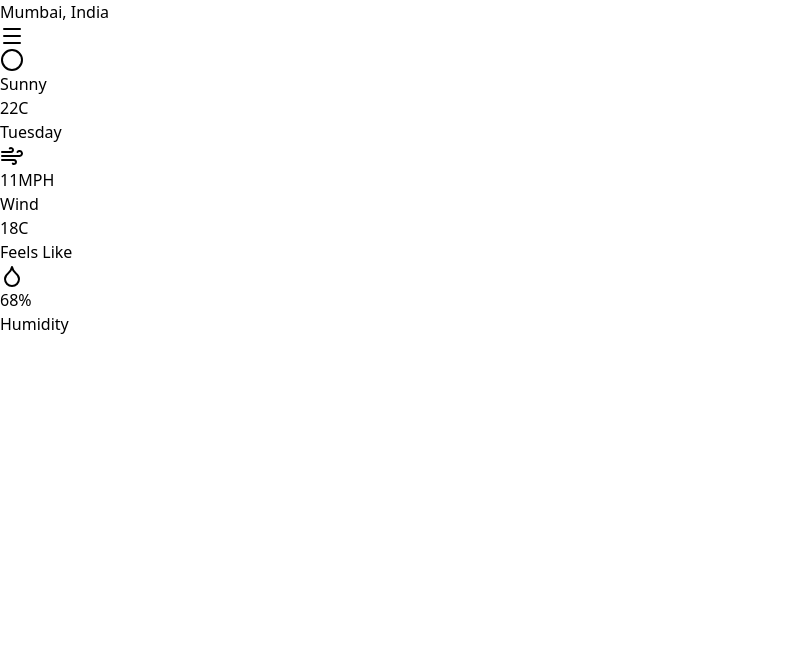
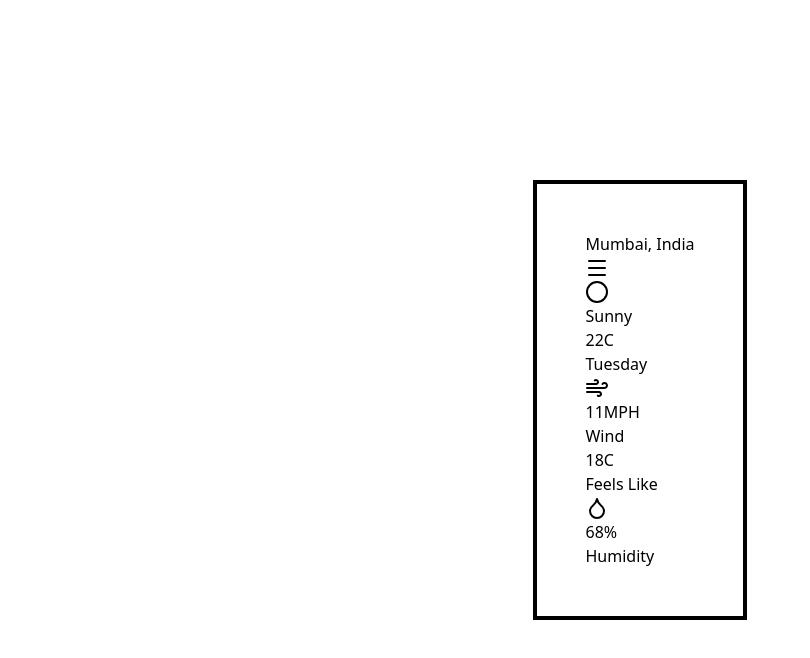
Before and after one commit to avanthikhakandasamy/weatherapplication, a React (Vite) app: page / in a window 1280 px wide. Shown: the top 658 px of the page, without its empty margins (0-810 px from the left). Built offline with nearby package versions, Linux system fonts and the light colour scheme.

Commit message:
REFACTOR: WeatherCard layout updated

```diff
--- a/src/App.tsx
+++ b/src/App.tsx
@@ -1,12 +1,10 @@
 import './App.css'
-import WeatherCard from './components/weather/WeatherCard'
+import MainPage from './pages/MainPage'
 
 function App() {
 
   return (
-    <div className='App'>
-      <WeatherCard/>
-    </div>
+    <MainPage />
   )
 }
 
--- a/src/components/weather/WeatherCard.tsx
+++ b/src/components/weather/WeatherCard.tsx
@@ -2,7 +2,7 @@ import { Menu, Circle, Wind, Droplet } from 'lucide-react';
 
 const WeatherCard = () => {
     return (
-        <div className="WeatherCard">
+        <div className="WeatherCard border-4 p-12">
             <div className="locationStat">
                 Mumbai, India
                 <Menu />
--- /dev/null
+++ b/src/pages/MainPage.tsx
@@ -0,0 +1,11 @@
+import WeatherCard from "../components/weather/WeatherCard"
+
+const MainPage = () => {
+    return (
+        <div className="main-page flex flex-col items-center h-screen justify-center">
+            <WeatherCard />
+        </div>
+    )
+}
+
+export default MainPage
```
Also changed, not shown: utils/constants.ts (added).
